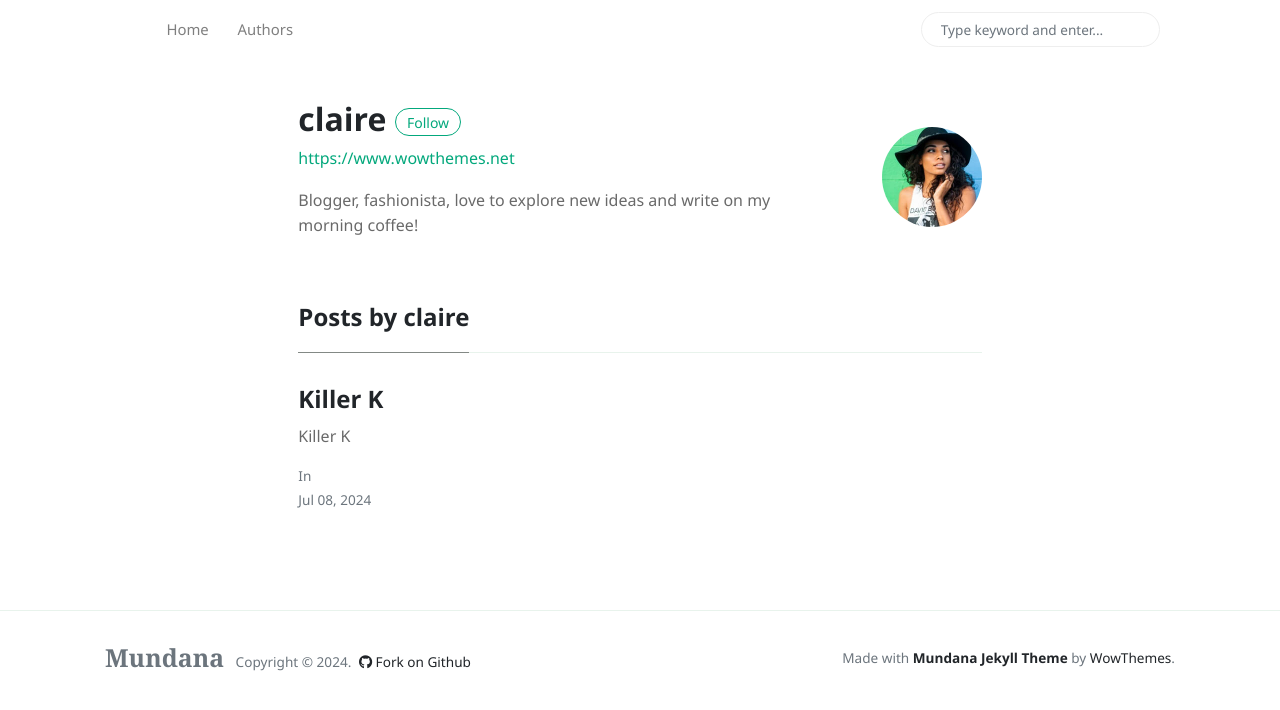
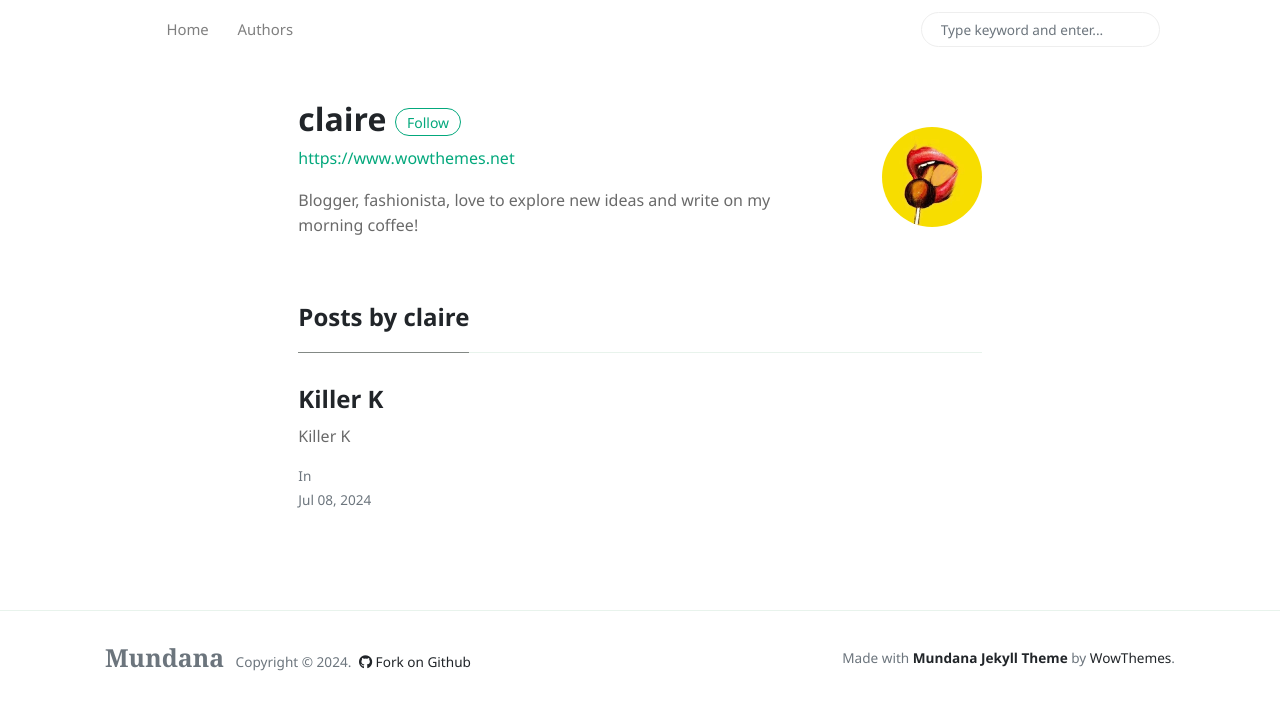
Before and after one commit to zzczzc20/zzczzc20.github.io, a Jekyll site: the page built from docs/_pages/author-claire.html, in a window 1280 px wide. Shown: the top 710 px of the page. Built offline with Jekyll 4.4.1, drawn with Linux system fonts in a browser that asks for light colours; nearby versions of some CDN libraries.

Commit message:
chore: Update avatar image paths in _config.yml

```diff
--- a/docs/_config.yml
+++ b/docs/_config.yml
@@ -43,7 +43,7 @@
     bone:
       name:           Bone
       site:           https://www.wowthemes.net
-      avatar:         /docs/assets/images/avatar1.jpg
+      avatar:         assets/images/avatar1.jpg
       bio:            "Hi, I am Bone, the author of Mundana, the theme you're currently previewing. I hope you like it!"
       email:          wowthemesnet@gmail.com
       twitter:        https://twitter.com/wowthemesnet
@@ -51,7 +51,7 @@
     claire:
       name:           Claire
       site:           https://www.wowthemes.net
-      avatar:         /assets/images/avatar2.jpg
+      avatar:         assets/images/avatar2.jpg
       bio:            "Blogger, fashionista, love to explore new ideas and write on my morning coffee!"
       email:          fakemail@gmail.com
       twitter:        https://twitter.com/wowthemesnet
```
Also changed, not shown: docs/assets/images/avatar2.jpg.
